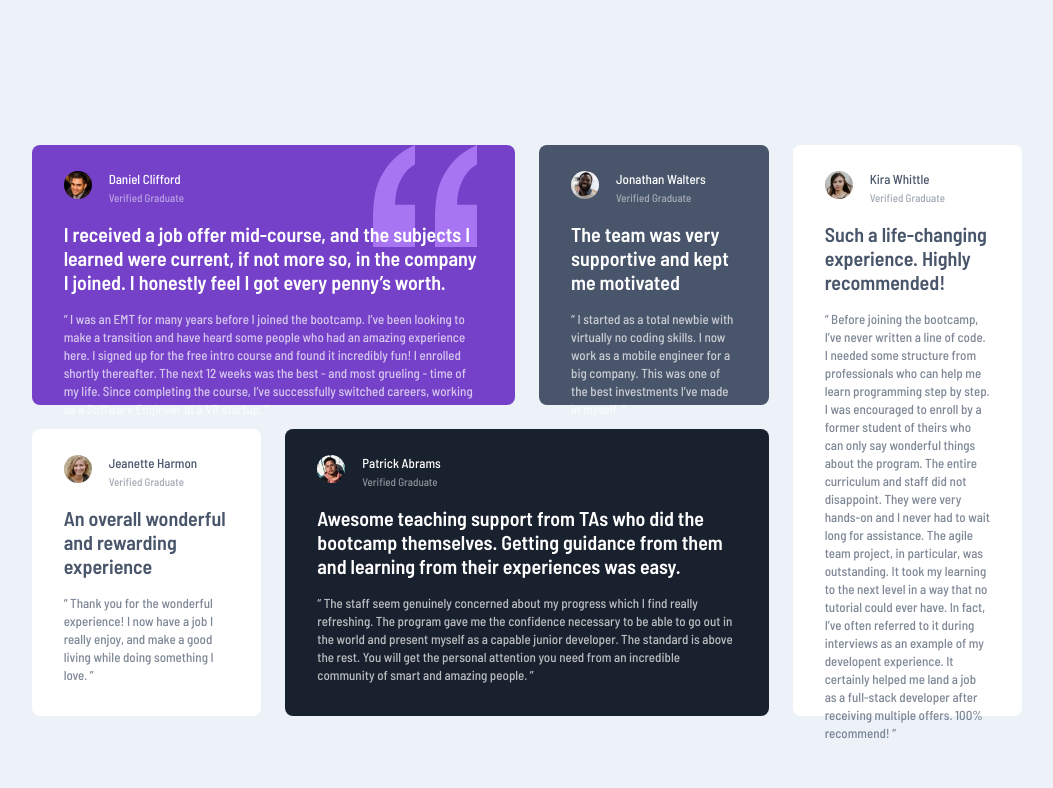
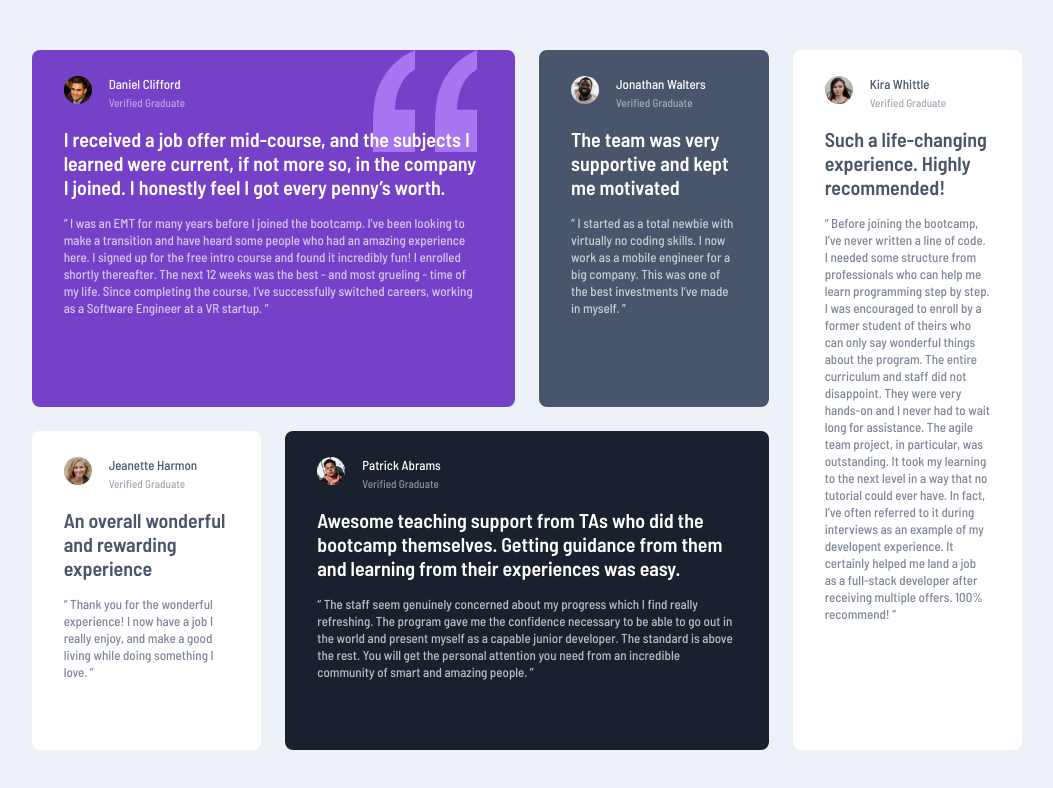
Before and after one commit to whiteriver-dev/testimonials-grid, a plain HTML site: page index.html in a window 1280 px wide. Shown: the whole page, without its empty margins (113-1166 px from the left). Drawn offline with Linux system fonts and the light colour scheme.

Commit message:
completed

```diff
--- a/assets/css/styles.css
+++ b/assets/css/styles.css
@@ -15,6 +15,7 @@ html {
 html, body {
     background-color: var(--light-grayish-blue);
     height: 100%;
+    font-size: 13px;
 }
 
 /* Variables */
@@ -77,24 +78,24 @@ html, body {
 
 .name {
     margin-bottom: 4px;
-    font-size: 13px;
+    font-size: 1em;
 }
 
 .role {
-    font-size: 11px;
+    font-size: 0.86em;
     opacity: 0.5;
 }
 
 .testimonial-title {
-    font-size: 20px;
+    font-size: 1.538em;
     font-weight: 600;
     margin-bottom: 16px;
 }
 
 .testimonial {
-    font-size: 13px;
+    font-size: 1rem;
     opacity: 0.7;
-    line-height: 18px;
+    line-height: 1.308em;
 }
 
 /* Indivudal card styles */
@@ -129,8 +130,8 @@ html, body {
 
     /* Centering */
 
-    html {
-
+    html, body {
+        font-size: clamp(13px, 1vw, 18px);
     }
 
     body {
@@ -151,6 +152,8 @@ html, body {
         gap: 24px;
         max-width: 100%;
         height: 100%;
+        min-height: 700px;
+        min-width: 985px;
     }
 
 
```
Also changed, not shown: 1 other file.
